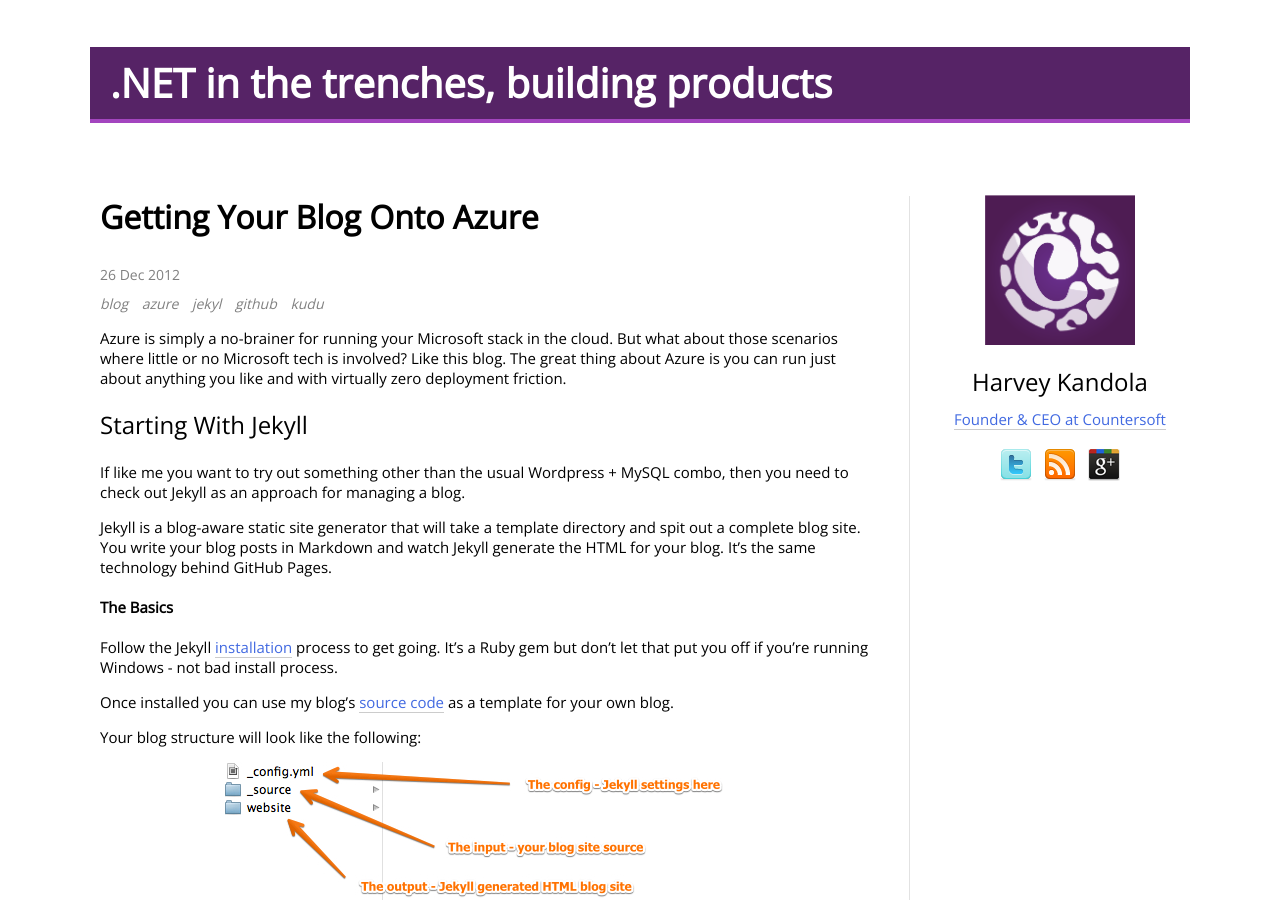
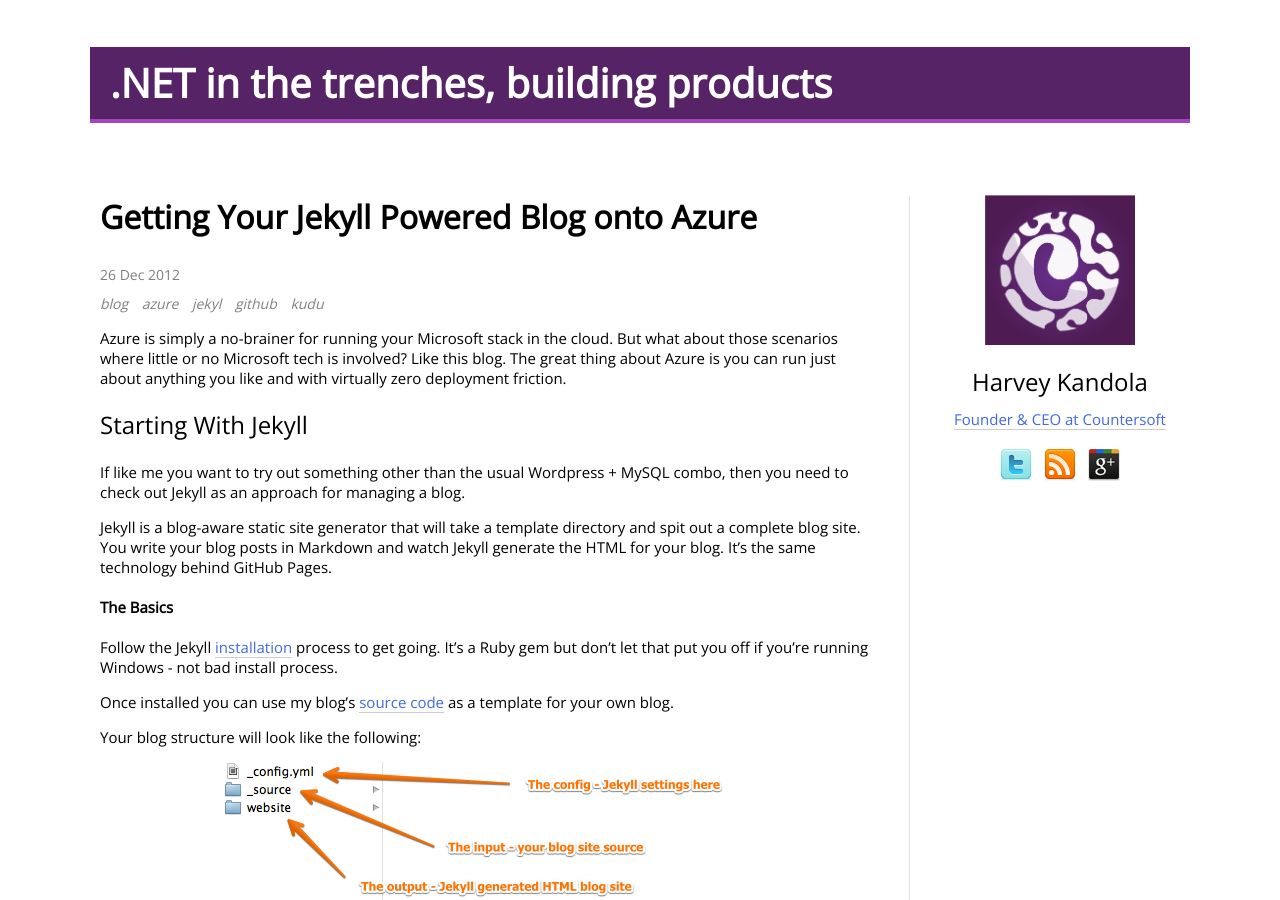
Before and after one commit to HarveyKandola/collectivematters, a Jekyll site: the page built from _source/_posts/2012-12-26-getting-your-blog-onto-azure.md, in a window 1280 px wide and 900 px high. Built offline with Jekyll 4.4.1, drawn with Linux system fonts in a browser that asks for light colours; comment, search, counter and statistics services are not loaded.

```diff
--- a/_source/_posts/2012-12-26-getting-your-blog-onto-azure.md
+++ b/_source/_posts/2012-12-26-getting-your-blog-onto-azure.md
@@ -1,6 +1,6 @@
 ---
 layout: post
-title: Getting Your Blog Onto Azure
+title: Getting Your Jekyll Powered Blog onto Azure
 tags: blog azure jekyl github kudu
 excerpt: How to get your Jekyll powered blog running on Azure with continous deployment from GitHub.
 ---
--- a/website/2012/12/getting-your-blog-onto-azure/index.html
+++ b/website/2012/12/getting-your-blog-onto-azure/index.html
@@ -1,7 +1,7 @@
 <!DOCTYPE HTML PUBLIC "-//W3C//DTD HTML 4.01 Transitional//EN" "http://www.w3.org/TR/html4/loose.dtd">
 <html>
 	<head>
-		<title> Getting Your Blog Onto Azure |  .NET in the trenches, building products</title>
+		<title> Getting Your Jekyll Powered Blog onto Azure |  .NET in the trenches, building products</title>
 		<link href='http://fonts.googleapis.com/css?family=Open+Sans' rel='stylesheet' type='text/css'>
         <link rel="stylesheet" href="/normalize.css" />
         <link rel="stylesheet" href="/grid.css" />
@@ -29,7 +29,7 @@
 				<div id="content">
 					<div class="post">
 
-	<h2>Getting Your Blog Onto Azure</h2>
+	<h2>Getting Your Jekyll Powered Blog onto Azure</h2>
 	<span class="date">26 Dec 2012</span>
 
 	<div class="entry">
--- a/website/archive.html
+++ b/website/archive.html
@@ -40,7 +40,7 @@
             <tr>
                 <td>&bull; &nbsp;<span class="date">26 Dec 2012</span></td>
                 <td>&nbsp;</td>
-                <td><a href="/2012/12/getting-your-blog-onto-azure">Getting Your Blog Onto Azure</a></td>
+                <td><a href="/2012/12/getting-your-blog-onto-azure">Getting Your Jekyll Powered Blog onto Azure</a></td>
             </tr>
 
             <tr>
--- a/website/feed.xml
+++ b/website/feed.xml
@@ -6,7 +6,7 @@
 		<link>http://www.collectivematters.com</link>
 
 			<item>
-				<title>Getting Your Blog Onto Azure</title>
+				<title>Getting Your Jekyll Powered Blog onto Azure</title>
 				<description>&lt;p&gt;Azure is simply a no-brainer for running your Microsoft stack in the cloud. But what about those scenarios where little or no Microsoft tech is involved? Like this blog. The great thing about Azure is you can run just about anything you like and with virtually zero deployment friction.&lt;/p&gt;
 
 &lt;h3 id='starting_with_jekyll'&gt;Starting With Jekyll&lt;/h3&gt;
--- a/website/index.html
+++ b/website/index.html
@@ -34,7 +34,7 @@
 
 
 	<div class="home-post">
-		<h2><a href="/2012/12/getting-your-blog-onto-azure">Getting Your Blog Onto Azure</a></h2>
+		<h2><a href="/2012/12/getting-your-blog-onto-azure">Getting Your Jekyll Powered Blog onto Azure</a></h2>
 		<div class="date">26 Dec 2012</div>
 		<div class="excerpt">How to get your Jekyll powered blog running on Azure with continous deployment from GitHub.</div>
 	</div>
```
Also changed, not shown: 2 other files.
